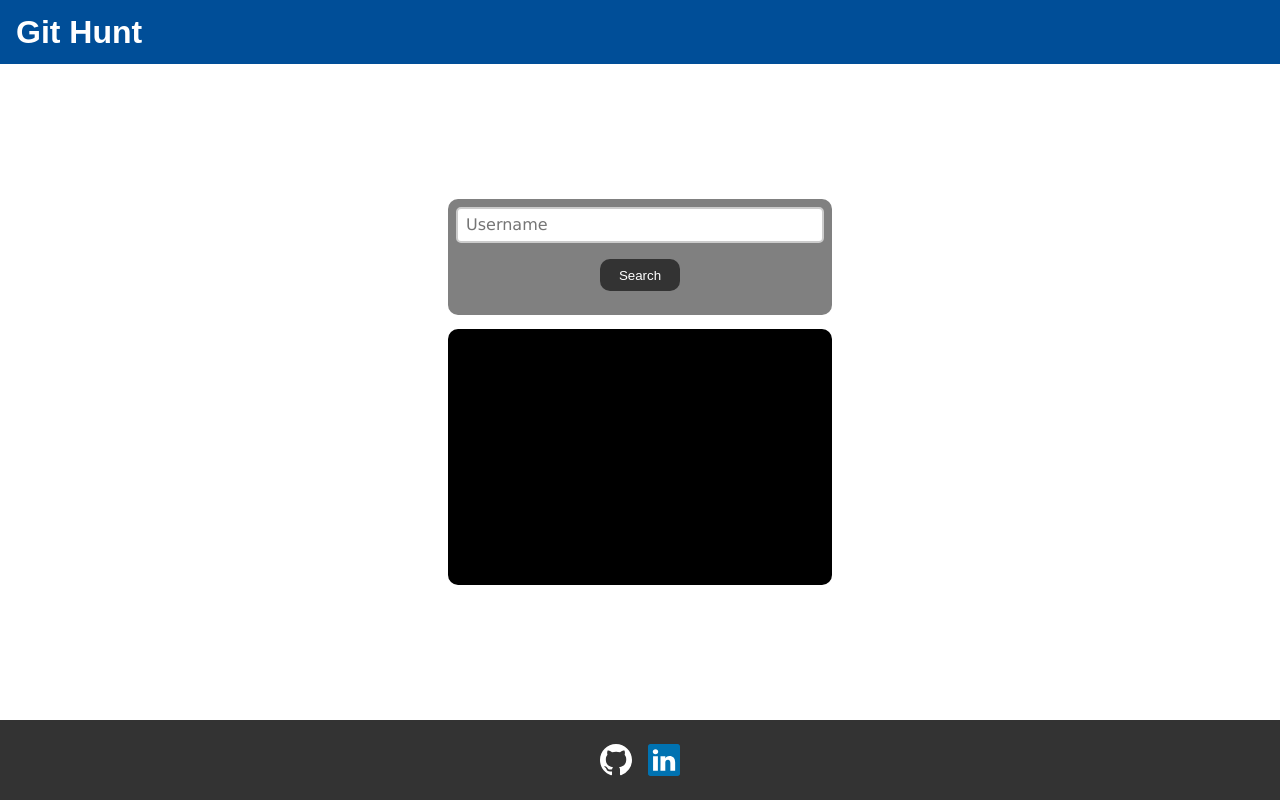
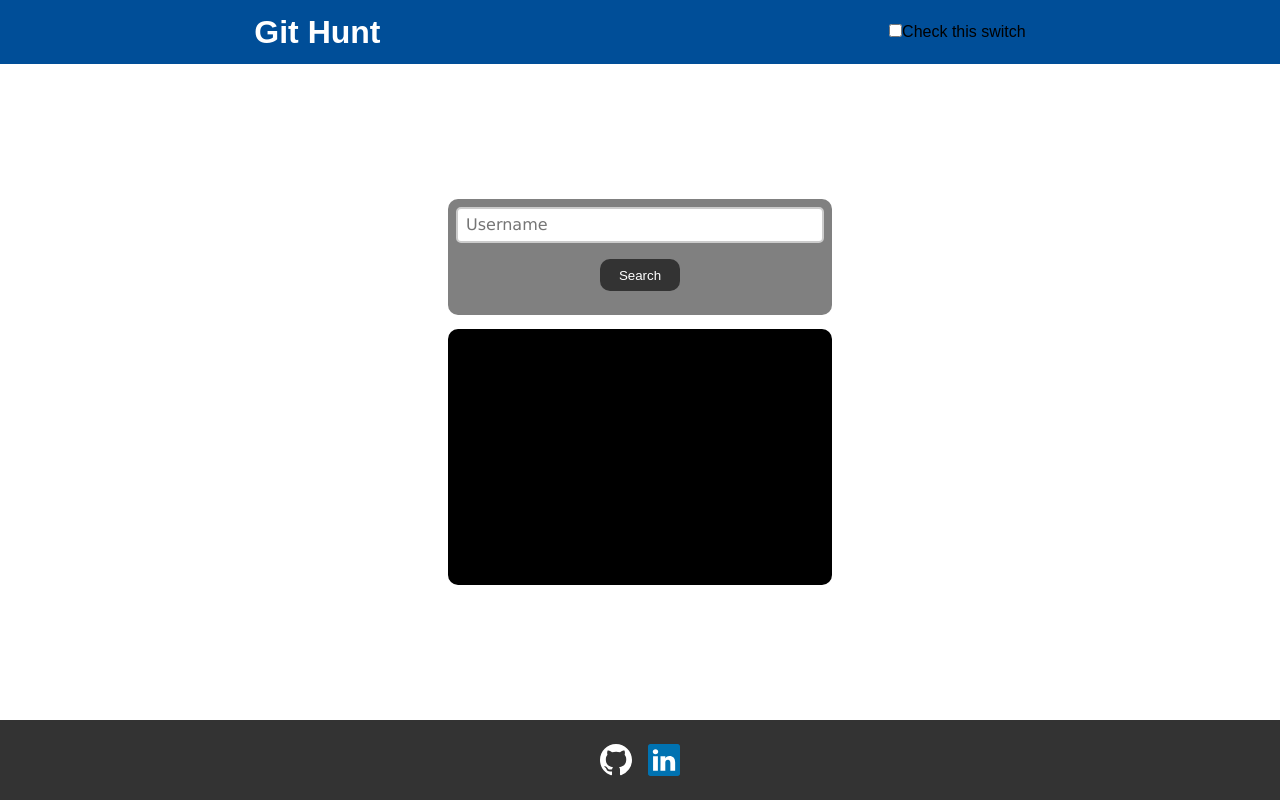
Before and after one commit to Nich0las2004/git-hunt, a React (Create React App) app: page / in a window 1280 px wide. Built offline with nearby package versions, Linux system fonts and the light colour scheme.

Commit message:
working on a theme changer

```diff
--- a/package.json
+++ b/package.json
@@ -6,7 +6,9 @@
     "@testing-library/jest-dom": "^5.17.0",
     "@testing-library/react": "^13.4.0",
     "@testing-library/user-event": "^13.5.0",
+    "bootstrap": "^5.3.1",
     "react": "^18.2.0",
+    "react-bootstrap": "^2.8.0",
     "react-dom": "^18.2.0",
     "react-icons": "^4.11.0",
     "react-scripts": "5.0.1",
--- a/src/App.js
+++ b/src/App.js
@@ -1,5 +1,5 @@
 import Main from "./templates/Main/Main.js";
-import Title from "./templates/Title/Title.js";
+import Header from "./templates/Header/Header.js";
 import Footer from "./templates/Footer/Footer.js";
 
 import "./App.css";
@@ -7,7 +7,7 @@ import "./App.css";
 const App = () => {
   return (
     <div className="container">
-      <Title />
+      <Header />
       <Main />
       <Footer />
     </div>
--- a/src/index.js
+++ b/src/index.js
@@ -5,7 +5,7 @@ import UserProvider from "./context/user-provider";
 
 import App from "./App";
 
-import './index.css'
+import "./index.css";
 
 ReactDOM.render(
   <UserProvider>
--- /dev/null
+++ b/src/templates/Header/Header.js
@@ -0,0 +1,15 @@
+import classes from "./Header.module.css";
+
+import Title from "./Title/Title";
+import Mode from "./Mode/Mode";
+
+const Header = () => {
+  return (
+    <header className={classes.header}>
+      <Title />
+      <Mode />
+    </header>
+  );
+};
+
+export default Header;
--- a/src/templates/Title/Title.module.css
+++ b/src/templates/Header/Header.module.css
@@ -1,12 +1,8 @@
-.title {
+.header {
   width: 100%;
   height: 8vh;
   background: #004e98;
-  color: white;
   display: flex;
+  justify-content: space-around;
   align-items: center;
 }
-
-.title > h1 {
-  margin-left: 1rem;
-}
--- /dev/null
+++ b/src/templates/Header/Mode/Mode.js
@@ -0,0 +1,19 @@
+import classes from "./Mode.module.css";
+
+import Form from "react-bootstrap/Form";
+
+import { CiDark } from "react-icons/ci";
+
+const Mode = () => {
+  return (
+      <Form>
+        <Form.Check
+          type="switch"
+          id="custom-switch"
+          label="Check this switch"
+        />
+      </Form>
+  );
+};
+
+export default Mode;
--- /dev/null
+++ b/src/templates/Header/Title/Title.js
@@ -0,0 +1,7 @@
+import classes from "./Title.module.css";
+
+const Title = () => {
+  return <h1 className={classes.title}>Git Hunt</h1>;
+};
+
+export default Title;
--- /dev/null
+++ b/src/templates/Header/Title/Title.module.css
@@ -0,0 +1,3 @@
+.title {
+  color: white;
+}
--- a/src/templates/Title/Title.js
+++ /dev/null
@@ -1,11 +0,0 @@
-import classes from "./Title.module.css";
-
-const Title = () => {
-  return (
-    <header className={classes.title}>
-      <h1>Git Hunt</h1>
-    </header>
-  );
-};
-
-export default Title;
```
Also changed, not shown: src/templates/Header/Mode/Mode.module.css (added), 1 other file (tests, documents, lock files or other folders).
